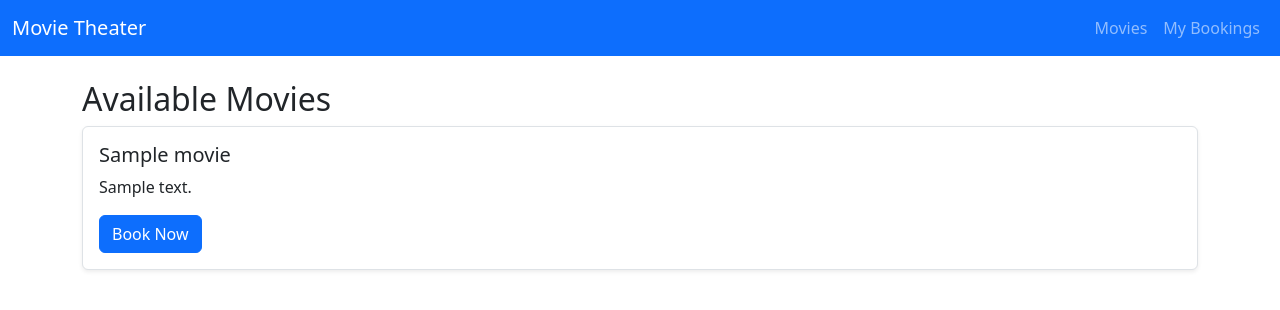
After one commit to mckennaded/CS4300, a Django app: template homework2/movie_theater_booking/movie_theater_booking/bookings/templates/bookings/movie_list.html in a window 1280 px wide. The commit adds this page. Shown: the top 310 px of the page. Run offline with Django 5.2, Linux system fonts and the light colour scheme; the template is opened without the code that fills it: most values are stand-ins (such as "Sample title", 1, 10 or a date in 2020).

Commit message:
Updates to HTML, adding Bootstrap CSS

```diff
--- /dev/null
+++ b/homework2/movie_theater_booking/movie_theater_booking/bookings/templates/bookings/base.html
@@ -0,0 +1,28 @@
+<!DOCTYPE html>
+<html lang="en">
+<head>
+  <meta charset="UTF-8" />
+  <meta name="viewport" content="width=device-width, initial-scale=1" />
+  <title>{% block title %}Movie Theater Booking{% endblock %}</title>
+  <link href="https://cdn.jsdelivr.net/npm/bootstrap@5.3.0/dist/css/bootstrap.min.css" rel="stylesheet" />
+</head>
+<body>
+<nav class="navbar navbar-expand-lg navbar-dark bg-primary">
+  <div class="container-fluid">
+    <a class="navbar-brand" href="{% url 'movie_list' %}">Movie Theater</a>
+    <div class="collapse navbar-collapse">
+      <ul class="navbar-nav ms-auto mb-2 mb-lg-0">
+        <li class="nav-item"><a class="nav-link" href="{% url 'movie_list' %}">Movies</a></li>
+        <li class="nav-item"><a class="nav-link" href="{% url 'booking_history' %}">My Bookings</a></li>
+      </ul>
+    </div>
+  </div>
+</nav>
+
+<div class="container my-4">
+  {% block content %}{% endblock %}
+</div>
+
+<script src="https://cdn.jsdelivr.net/npm/bootstrap@5.3.0/dist/js/bootstrap.bundle.min.js"></script>
+</body>
+</html>
--- a/homework2/movie_theater_booking/movie_theater_booking/bookings/templates/bookings/movie_list.html
+++ b/homework2/movie_theater_booking/movie_theater_booking/bookings/templates/bookings/movie_list.html
@@ -1,30 +1,18 @@
 {% extends 'bookings/base.html' %}
-{% block title %}Movies{% endblock %}
+
+{% block title %}Movie List{% endblock %}
 
 {% block content %}
-<h1>Movie Listings</h1>
-<table class="table table-striped">
-  <thead>
-    <tr>
-      <th>Title</th>
-      <th>Description</th>
-      <th>Release Date</th>
-      <th>Duration (mins)</th>
-      <th></th>
-    </tr>
-  </thead>
-  <tbody>
-    {% for movie in movies %}
-    <tr>
-      <td>{{ movie.title }}</td>
-      <td>{{ movie.description|truncatechars:50 }}</td>
-      <td>{{ movie.release_date }}</td>
-      <td>{{ movie.duration }}</td>
-      <td><a href="{% url 'seat_booking' movie.id %}" class="btn btn-primary btn-sm">Book Seats</a></td>
-    </tr>
-    {% empty %}
-    <tr><td colspan="5">No movies available.</td></tr>
-    {% endfor %}
-  </tbody>
-</table>
+<h2>Available Movies</h2>
+<ul class="list-group">
+  {% for movie in movies %}
+  <li class="list-group-item mb-2 p-3 shadow-sm rounded">
+    <h5>{{ movie.title }}</h5>
+    <p>{{ movie.description }}</p>
+    <a href="{% url 'seat_booking' movie.id %}" class="btn btn-primary">Book Now</a>
+  </li>
+  {% empty %}
+  <li class="list-group-item">No movies available.</li>
+  {% endfor %}
+</ul>
 {% endblock %}
```
Also changed, not shown: homework2/movie_theater_booking/movie_theater_booking/bookings/templates/base.html (deleted, +0 -26 lines), homework2/movie_theater_booking/movie_theater_booking/bookings/templates/bookings/booking_history.html (+6 -4 lines), homework2/movie_theater_booking/movie_theater_booking/bookings/templates/bookings/seat_booking.html (+8 -9 lines).
